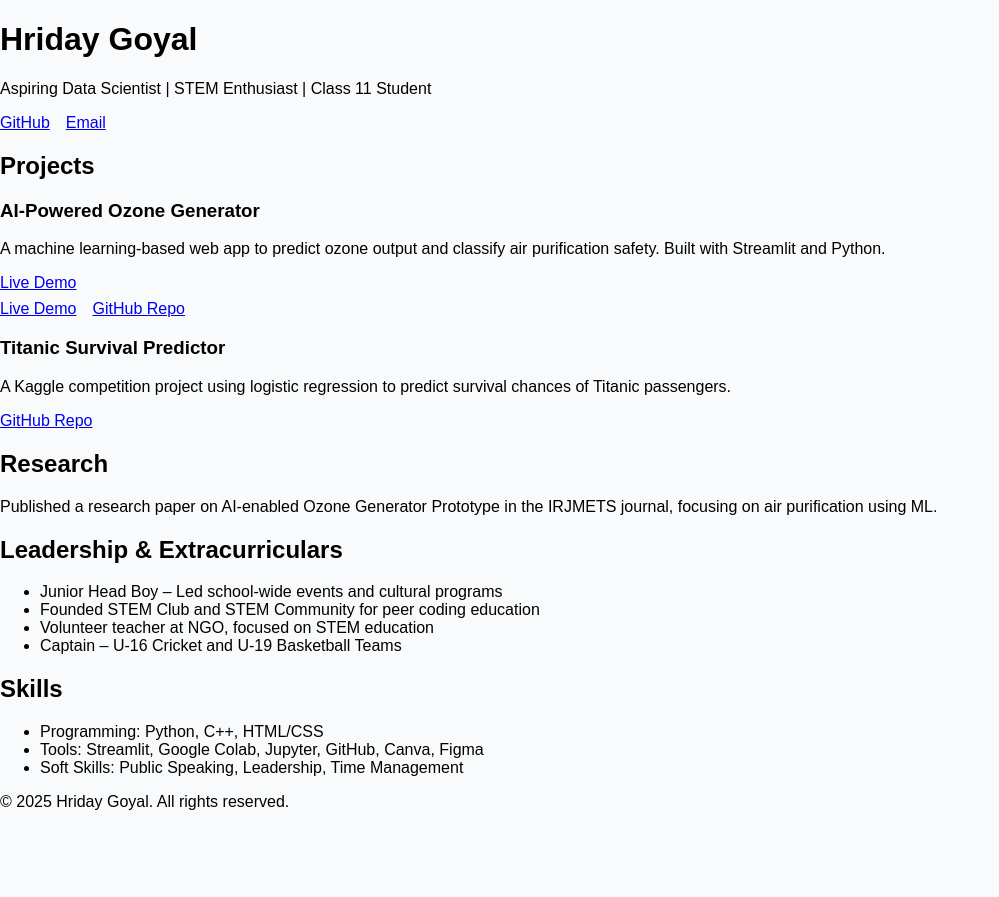
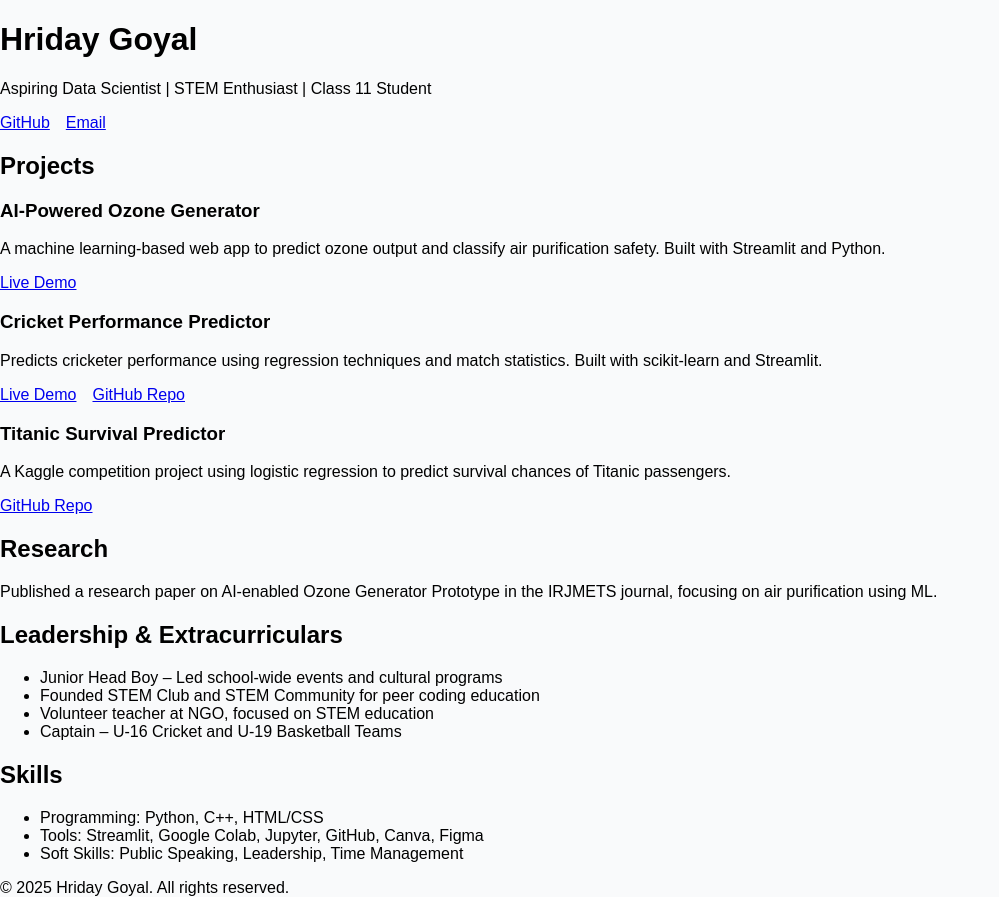
Before and after one commit to hriday-goyal/hriday-portfolio, a React (Vite) app: page / in a window 1280 px wide. Shown: the whole page, without its empty margins (0-999 px from the left). Before the commit the page ends 811 px from the top, so only its background shows below. Built offline with nearby package versions, Linux system fonts and the light colour scheme.

Commit message:
Update App.jsx

```diff
--- a/src/App.jsx
+++ b/src/App.jsx
@@ -3,7 +3,7 @@ import React from "react";
 export default function Portfolio() {
   return (
     <div className="min-h-screen bg-gray-50 text-gray-800 p-6">
-      <header className="mb-10 text-center">
+      <header className="mb-10 text-left">
         <h1 className="text-4xl font-bold text-blue-600">Hriday Goyal</h1>
         <p className="text-lg">Aspiring Data Scientist | STEM Enthusiast | Class 11 Student</p>
         <div style={{ display: 'flex', justifyContent: 'flex-start', gap: '1rem', marginTop: '1rem' }}>
@@ -15,23 +15,31 @@ export default function Portfolio() {
       <section className="mb-10">
         <h2 className="text-2xl font-semibold border-b pb-2 mb-4">Projects</h2>
         <div className="grid grid-cols-1 md:grid-cols-2 gap-6">
+
+          {/* Ozone Generator */}
           <div className="bg-white p-4 rounded-xl shadow">
             <h3 className="text-xl font-bold">AI-Powered Ozone Generator</h3>
             <p className="mt-2">A machine learning-based web app to predict ozone output and classify air purification safety. Built with Streamlit and Python.</p>
             <a href="https://ozone-ai-ml-ozoneapphriday.streamlit.app" target="_blank" className="text-blue-600 mt-2 block">Live Demo</a>
           </div>
 
+          {/* Cricket Predictor */}
+          <div className="bg-white p-4 rounded-xl shadow">
+            <h3 className="text-xl font-bold">Cricket Performance Predictor</h3>
+            <p className="mt-2">Predicts cricketer performance using regression techniques and match statistics. Built with scikit-learn and Streamlit.</p>
             <div style={{ display: 'flex', gap: '1rem', marginTop: '0.5rem' }}>
               <a href="https://cricket-performance-predictor-mc4a2kbjp6a5xvjrml3tuc.streamlit.app" target="_blank" className="text-blue-600 underline">Live Demo</a>
               <a href="https://github.com/hriday-goyal/cricket-performance-predictor" target="_blank" className="text-blue-600 underline">GitHub Repo</a>
             </div>
+          </div>
 
-
+          {/* Titanic Predictor */}
           <div className="bg-white p-4 rounded-xl shadow">
             <h3 className="text-xl font-bold">Titanic Survival Predictor</h3>
             <p className="mt-2">A Kaggle competition project using logistic regression to predict survival chances of Titanic passengers.</p>
-            <a href="https://github.com/hriday-goyal/Titanic-Survival-Predictor" target="_blank" className="text-blue-600">GitHub Repo</a>
+            <a href="https://github.com/hriday-goyal/Titanic-Survival-Predictor" target="_blank" className="text-blue-600 underline mt-2 block">GitHub Repo</a>
           </div>
+
         </div>
       </section>
 
```
Lines whose indentation alone changed are shown as unchanged.
